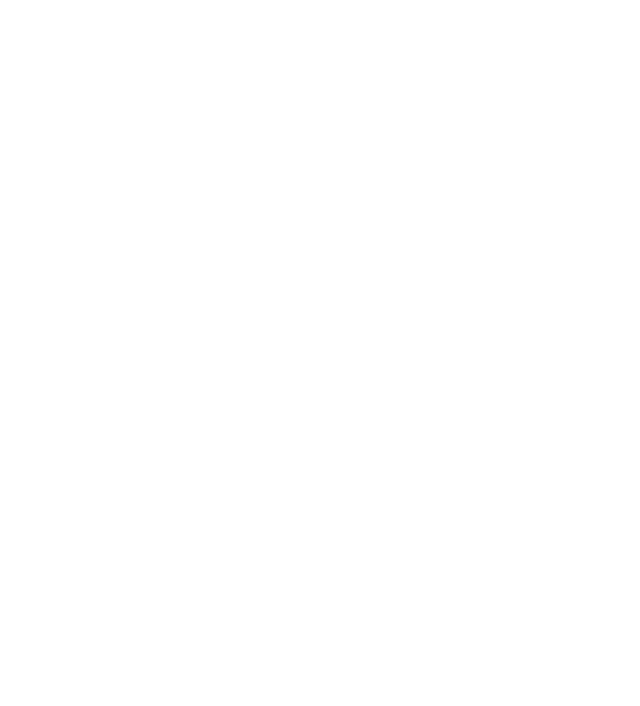
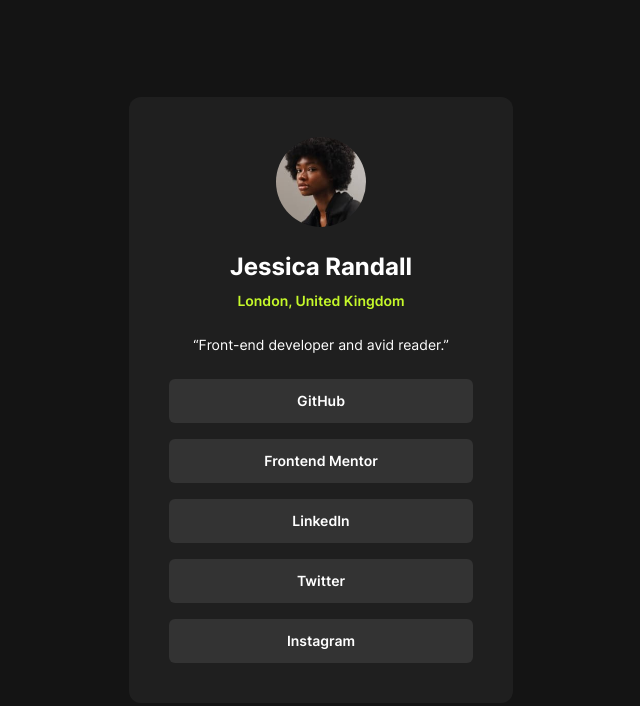
Before and after one commit to ARiYaNSEp0-0/social-links-profile-FEM, a website built with Vite: page index.html in a window 1280 px wide. Shown: the whole page, without its empty margins (319-959 px from the left). Built offline with nearby package versions, Linux system fonts and the light colour scheme.

Commit message:
:tada: Finished

```diff
--- a/index.html
+++ b/index.html
@@ -1,4 +1,4 @@
-<!DOCTYPE html>
+<!doctype html>
 <html lang="en">
   <head>
     <meta charset="UTF-8" />
@@ -17,5 +17,57 @@
     <title>Frontend Mentor | Social links profile</title>
     <link rel="stylesheet" href="./src/css/input.css" />
   </head>
-  <body></body>
+  <body
+    class="grid min-h-screen place-content-center bg-gray-900 px-6 font-serif text-sm font-semibold text-white"
+  >
+    <main>
+      <article
+        class="w-card flex flex-col items-center space-y-6 rounded-xl bg-gray-800 p-10 text-center"
+      >
+        <div>
+          <img
+            class="w-avatar h-avatar rounded-full object-cover"
+            src="./src/assets/images/avatar-jessica.jpeg"
+            alt="A woman with a voluminous afro hairstyle is seated, exuding confidence and style in her relaxed posture."
+          />
+        </div>
+        <div>
+          <h1 class="text-2xl font-bold">Jessica Randall</h1>
+          <address class="mt-2 not-italic text-green">
+            London, United Kingdom
+          </address>
+          <q class="mt-6 inline-block font-normal"
+            >Front-end developer and avid reader.</q
+          >
+        </div>
+        <address class="flex flex-col space-y-4 self-stretch not-italic">
+          <a
+            class="rounded-md bg-gray-700 py-3 duration-200 hover:bg-green hover:text-gray-900"
+            href="#"
+            >GitHub</a
+          >
+          <a
+            class="rounded-md bg-gray-700 py-3 duration-200 hover:bg-green hover:text-gray-900"
+            href="#"
+            >Frontend Mentor</a
+          >
+          <a
+            class="rounded-md bg-gray-700 py-3 duration-200 hover:bg-green hover:text-gray-900"
+            href="#"
+            >LinkedIn</a
+          >
+          <a
+            class="rounded-md bg-gray-700 py-3 duration-200 hover:bg-green hover:text-gray-900"
+            href="#"
+            >Twitter</a
+          >
+          <a
+            class="rounded-md bg-gray-700 py-3 duration-200 hover:bg-green hover:text-gray-900"
+            href="#"
+            >Instagram</a
+          >
+        </address>
+      </article>
+    </main>
+  </body>
 </html>
--- a/package.json
+++ b/package.json
@@ -18,6 +18,8 @@
   "devDependencies": {
     "autoprefixer": "^10.4.20",
     "postcss": "^8.4.41",
+    "prettier": "^3.3.3",
+    "prettier-plugin-tailwindcss": "^0.6.6",
     "tailwindcss": "^3.4.10"
   }
 }
--- a/tailwind.config.js
+++ b/tailwind.config.js
@@ -22,6 +22,13 @@
           900: "#141414",
         },
       },
+      width: {
+        card: "24rem",
+        avatar: "5.625rem",
+      },
+      height: {
+        avatar: "5.625rem",
+      },
     },
   },
   plugins: [],
```
Also changed, not shown: 2 other files.
